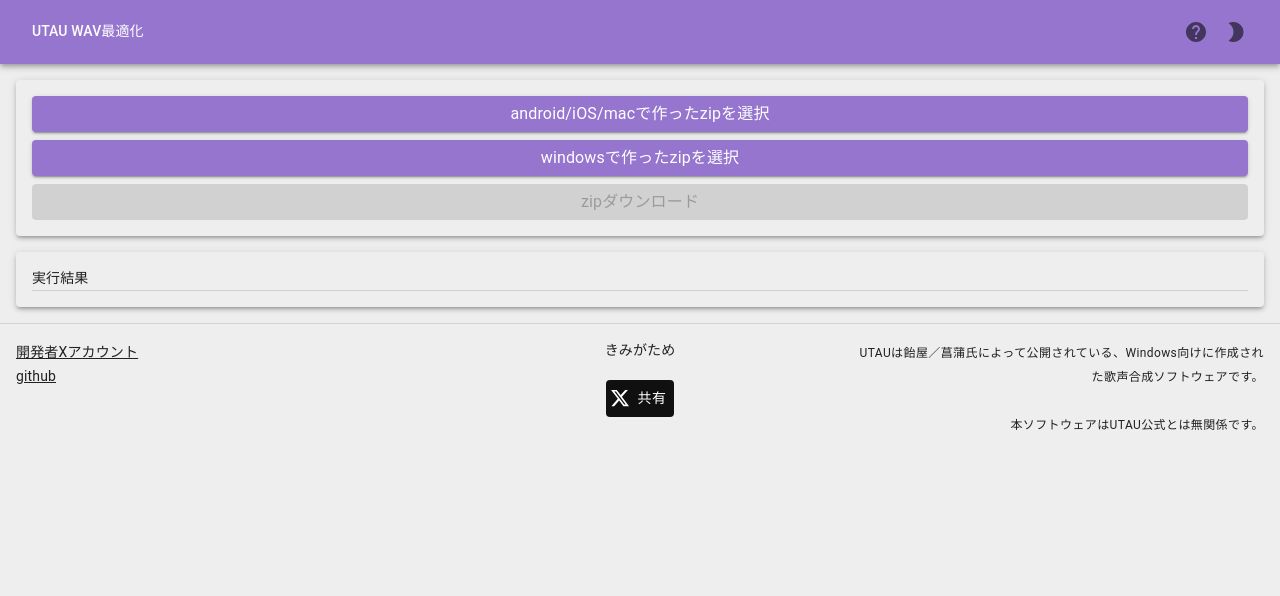
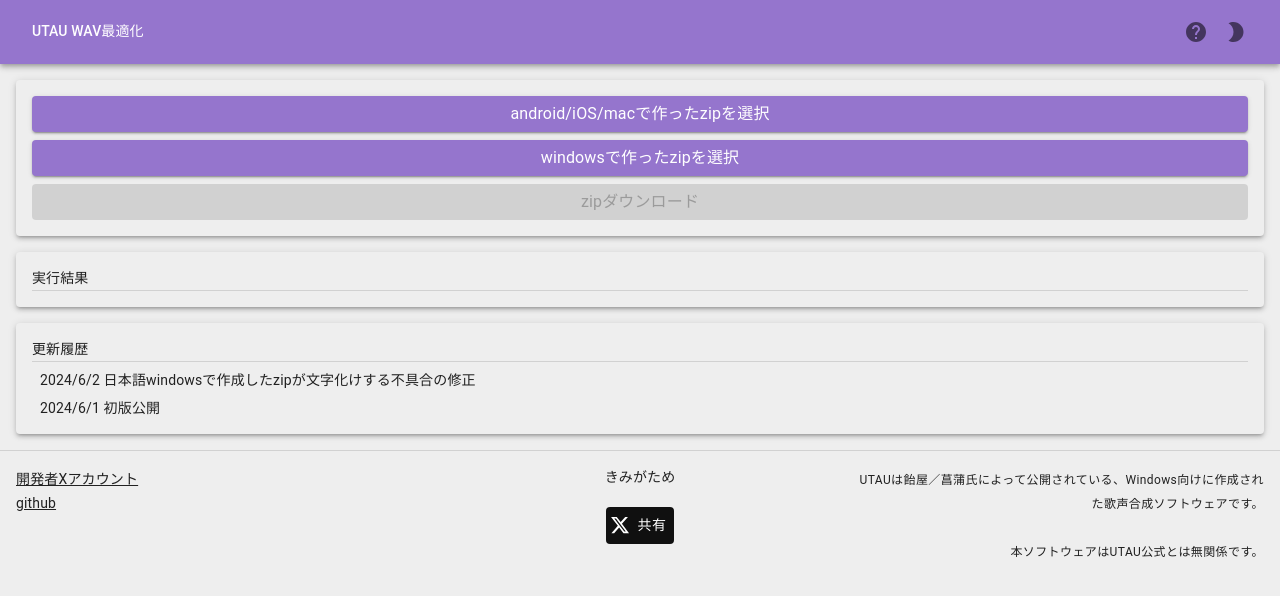
Before and after one commit to delta-kimigatame/ReactUtauWavFormatter, a React app: page / in a window 1280 px wide. Shown: the top 596 px of the page. Built offline with nearby package versions, Linux system fonts and the light colour scheme; the HTML template or start-up script is replaced by a standard one.

Commit message:
更新履歴表示機能を追加

```diff
--- a/src/App.tsx
+++ b/src/App.tsx
@@ -13,6 +13,7 @@
 import { DownloadButton } from "./DownloadButton";
 import { LogPaper } from "./LogPaper";
 import { Footer } from "./Fotter";
+import { UpdatePaper } from "./UpdatePaper";
 
 /**
  * Reactのエンドポイント
@@ -72,6 +73,7 @@
         <DownloadButton zip={zip} />
       </Paper>
       <LogPaper logs={logs} />
+      <UpdatePaper />
       <Footer theme={theme}/>
     </ThemeProvider>
   );
--- /dev/null
+++ b/src/UpdatePaper.tsx
@@ -0,0 +1,35 @@
+import * as React from "react";
+
+import Paper from "@mui/material/Paper";
+import Box from "@mui/material/Box";
+import Typography from "@mui/material/Typography";
+import Divider from "@mui/material/Divider/Divider";
+
+/**
+ * 更新履歴を表示する
+ *  */
+export const UpdatePaper: React.FC = () => {
+  const updateLogs: Array<string> = new Array(
+    "2024/6/2 日本語windowsで作成したzipが文字化けする不具合の修正",
+    "2024/6/1 初版公開",
+  );
+  return (
+    <Paper sx={{ flexGrow: 1, m: 2, p: 1 }} elevation={3}>
+      <Box sx={{ m: 1 }}>
+        <Typography variant="subtitle2">更新履歴</Typography>
+        <Divider />
+        {updateLogs.length !== 0 && (
+          <>
+            {updateLogs.map((line, i) => (
+              <Box key={"l_" + i}>
+                <Typography variant="body2" sx={{ m: 1 }}>
+                  {line}
+                </Typography>
+              </Box>
+            ))}
+          </>
+        )}
+      </Box>
+    </Paper>
+  );
+};
```
